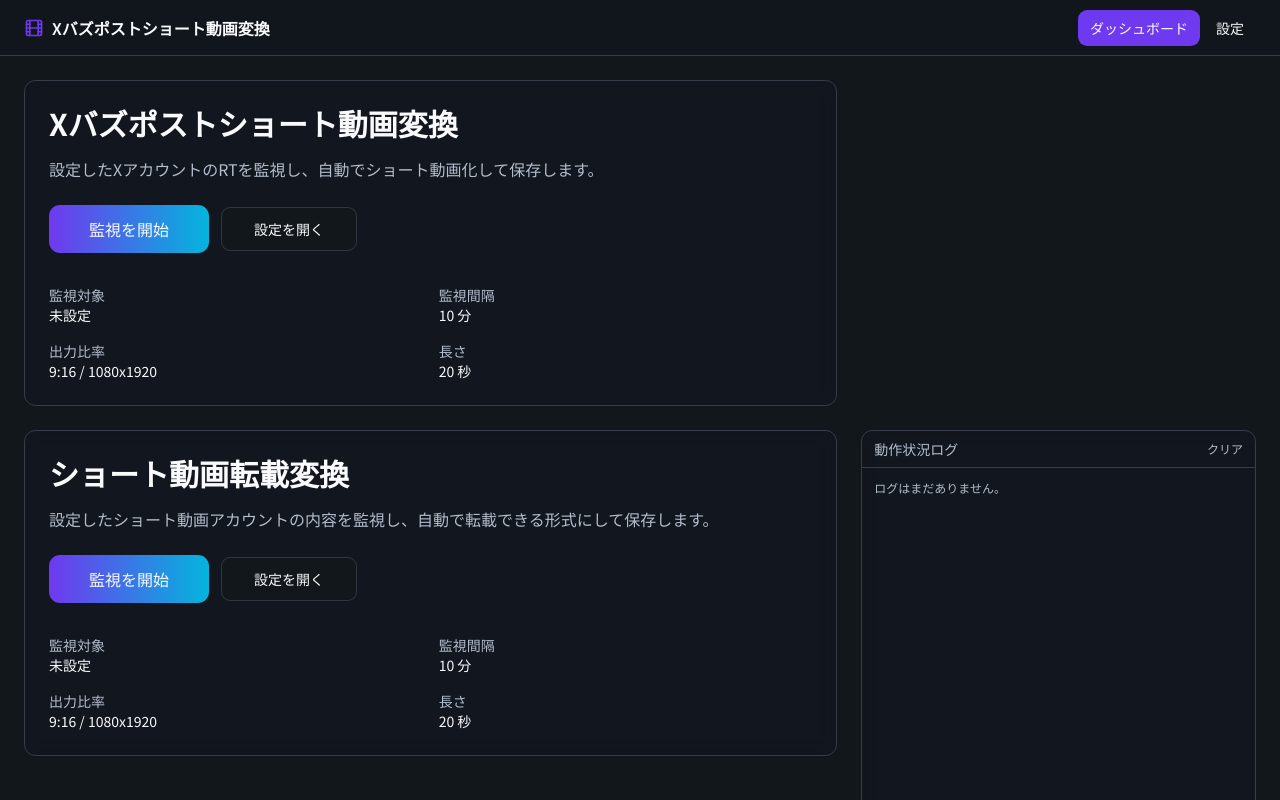
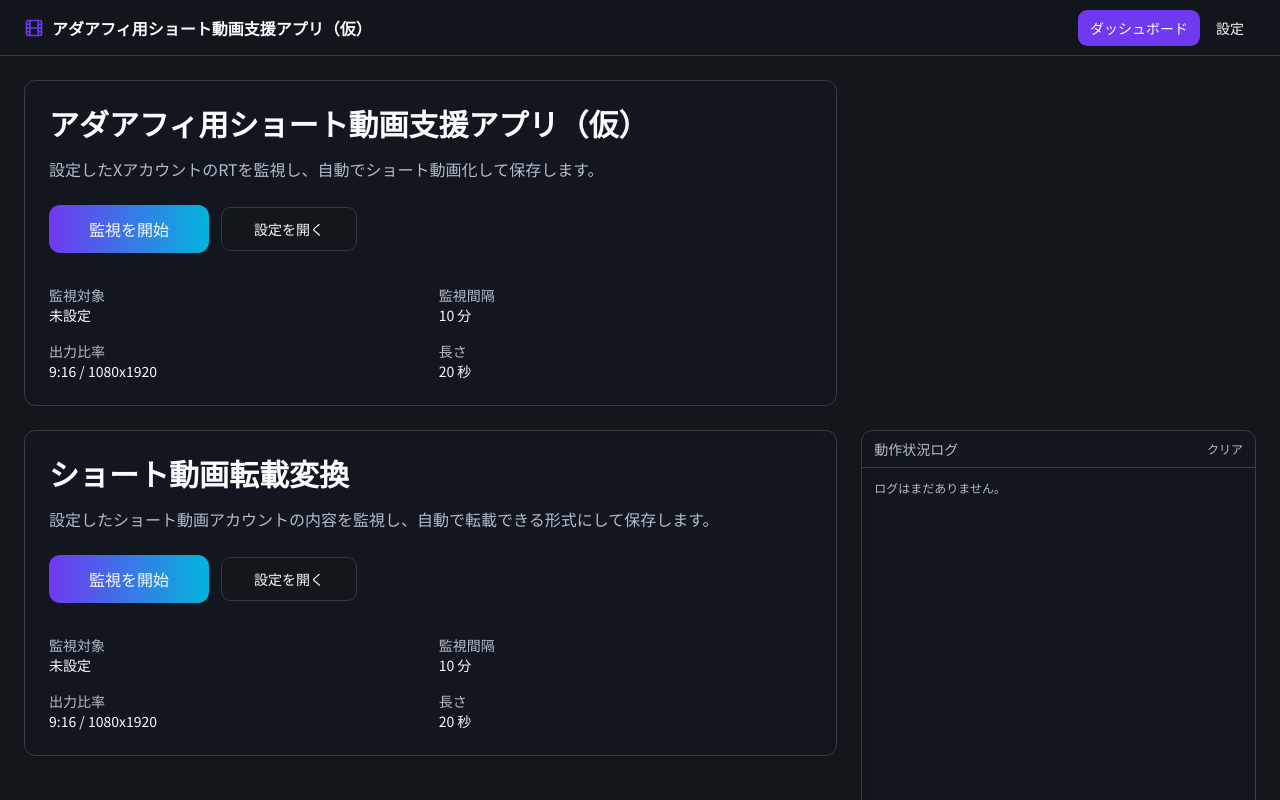
Before and after one commit to i0switch/x-buzz-clip-craft, a React (Vite) app: page / in a window 1280 px wide. Shown: the top 800 px of the page. Built offline with nearby package versions, Linux system fonts and the light colour scheme.

Commit message:
Change application title
Changed the application title to "アダアフィ用ショート動画支援アプリ（仮）".

```diff
--- a/index.html
+++ b/index.html
@@ -3,7 +3,7 @@
   <head>
     <meta charset="UTF-8" />
     <meta name="viewport" content="width=device-width, initial-scale=1.0" />
-    <title>Xバズポストショート動画変換 | X監視で自動ショート化</title>
+    <title>アダアフィ用ショート動画支援アプリ（仮） | X監視で自動ショート化</title>
     <meta name="description" content="XのRTポストを監視して自動でショート動画化。解像度・比率・BGM・背景を設定して指定フォルダへ保存。" />
     <meta name="author" content="Lovable" />
 
@@ -13,7 +13,7 @@
 
     <link rel="canonical" href="/" />
 
-    <meta property="og:title" content="Xバズポストショート動画変換" />
+    <meta property="og:title" content="アダアフィ用ショート動画支援アプリ（仮）" />
     <meta property="og:description" content="XのRTポストを監視して自動でショート動画化" />
     <meta property="og:type" content="website" />
     <meta property="og:image" content="https://lovable.dev/opengraph-image-p98pqg.png" />
--- a/src/components/AppLayout.tsx
+++ b/src/components/AppLayout.tsx
@@ -19,7 +19,7 @@ export function AppLayout({ children }: { children: React.ReactNode }) {
         <div className="w-full px-4 md:px-6 flex items-center justify-between gap-3">
           <div className="flex items-center gap-2">
             <Film className="h-5 w-5 text-primary" />
-            <span className="text-sm sm:text-base font-semibold">Xバズポストショート動画変換</span>
+            <span className="text-sm sm:text-base font-semibold">アダアフィ用ショート動画支援アプリ（仮）</span>
           </div>
 
           <nav className="flex gap-1">
--- a/src/pages/Index.tsx
+++ b/src/pages/Index.tsx
@@ -42,12 +42,12 @@ const Index = () => {
 
   return (
     <div className="container mx-auto p-6 space-y-8">
-      <Seo title="Xバズポストショート動画変換 | ダッシュボード" description="Xを監視して自動でショート動画化するツールのダッシュボード" canonical="/" />
+      <Seo title="アダアフィ用ショート動画支援アプリ（仮） | ダッシュボード" description="Xを監視して自動でショート動画化するツールのダッシュボード" canonical="/" />
 
       <section className="grid gap-6 xl:grid-cols-3 items-start">
         <Card className="border bg-card/60 backdrop-blur xl:col-span-2">
           <CardContent className="p-6 space-y-4">
-            <h1 className="text-2xl md:text-3xl font-bold">Xバズポストショート動画変換</h1>
+            <h1 className="text-2xl md:text-3xl font-bold">アダアフィ用ショート動画支援アプリ（仮）</h1>
             <p className="text-muted-foreground">設定したXアカウントのRTを監視し、自動でショート動画化して保存します。</p>
             <div className="flex flex-col sm:flex-row sm:flex-wrap items-stretch sm:items-center gap-3 pt-2">
               <Button variant="hero" size="xl" onClick={startMonitor} className="w-full sm:w-auto">監視を開始</Button>
--- a/src/pages/Settings.tsx
+++ b/src/pages/Settings.tsx
@@ -47,7 +47,7 @@ const Settings = () => {
 
   return (
     <div className="container mx-auto p-6 space-y-6">
-      <Seo title="設定 | Xバズポストショート動画変換" description="監視対象や動画の出力設定" canonical="/settings" />
+      <Seo title="設定 | アダアフィ用ショート動画支援アプリ（仮）" description="監視対象や動画の出力設定" canonical="/settings" />
 
       <Card className="border bg-card/60 backdrop-blur">
         <CardHeader>
--- a/src/pages/Setup.tsx
+++ b/src/pages/Setup.tsx
@@ -17,7 +17,7 @@ const Setup = () => {
 
   return (
     <div className="container mx-auto p-6 space-y-6">
-      <Seo title="初期セットアップ | Xバズポストショート動画変換" description="X監視用アカウントのセッション/Cookieを保存" canonical="/setup" />
+      <Seo title="初期セットアップ | アダアフィ用ショート動画支援アプリ（仮）" description="X監視用アカウントのセッション/Cookieを保存" canonical="/setup" />
       <Card className="border bg-card/60 backdrop-blur">
         <CardHeader>
           <CardTitle>初期セットアップ（X監視用アカウント）</CardTitle>
```
